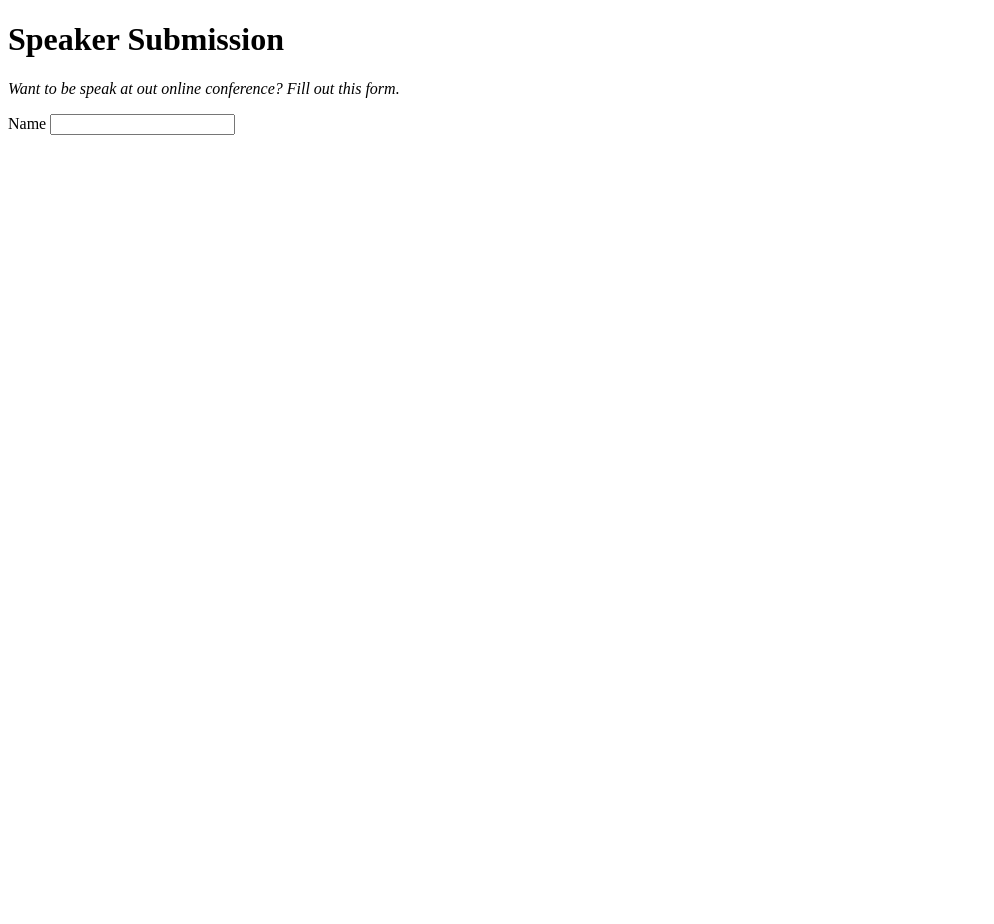
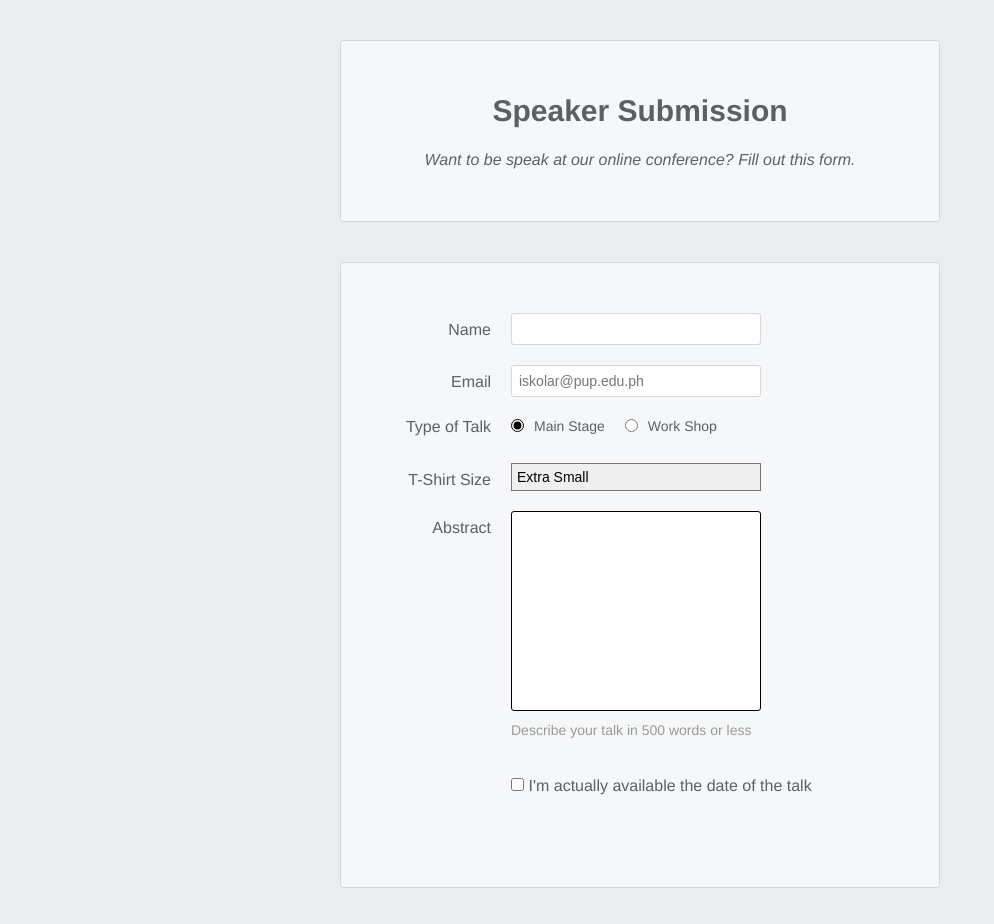
Before and after one commit to KCgumahin/Gumahin_HTML_FORMS, a plain HTML site: page speaker-submission.html in a window 1280 px wide. Shown: the whole page, without its empty margins (0-994 px from the left). Before the commit the page ends 800 px from the top, so only its background shows below. Drawn offline with Linux system fonts and the light colour scheme.

Commit message:
initial commit

```diff
--- a/speaker-submission.html
+++ b/speaker-submission.html
@@ -1,28 +1,89 @@
+
 <!DOCTYPE html>
 <html lang="en">
     <head>
-    <meta charset="UTF-8">
-    <meta name="viewport" content="width=device-width, initial-scale=1.0">
-    <title>Be our speaker</title>
-    <link rel="stylesheet" href="styles.css"/>
+        <meta charset='UTF-8'/>
+        <title>Hello, CSS</title>
+        <link rel='stylesheet' href='style.css'/>
+        <title>Be our Speaker.</title>
         </head>
-
 <body>
     <header>
-    <header class="speaker-from-header">
+        <header class="speaker-form-header">
             <h1>Speaker Submission</h1>
             <p>
             <em>
-            Want to be speak at out online conference?
-            Fill out this form.
+                Want to be speak at our online conference? Fill out this form.
             </em>
             </p>
         </header>
+
             <form action="" method="" class="speaker-form">
             <div class='form-row'>
                 <label for='full-name'>Name</label>
-        <input id='full-name'name='full-name' type= 'text'/>
+                <input id='full-name'name='full-name' type='text' />
+            </div>
+
+                <div class='form-row'>
+                    <label for ='email'>Email</label>
+                    <input id="'email"
+                    name='email'
+                    type='email'
+                    placeholder='iskolar@pup.edu.ph'/>
+
+                </div>
+
+
+                <div>
+                <fieldset class='legacy-form-row'>
+                <legend>Type of Talk</legend>
+                <input id='seminar-type-1'
+                name='seminar-type'
+                type='radio'
+                value='main-stage'
+                checked>
+                <label for="talk-type-1" class="radio-label">Main Stage</Main>
+
+                </Main></label>
+
+                <input id='seminar-type-2'
+                name='seminar-type'
+                type='radio'
+                value='work shop'/>
+                <label for='seminar-type-2'
+                class='radio-label'>Work Shop</label>
+                </fieldset>
+            </div>
+
+            <div class='form-row'>
+                <label for='t-shirt'>T-Shirt Size</label>
+                <select name='t-shirt' name='t-shirt'>
+                <option value='xs'>Extra Small</option>
+                <option value='s'>Small</option>
+                <option value='m'>Medium</option>
+                <option value='l'>Large</option>
+                </select>
+
+               </div>
+
+               <div class='form-row'>
+                <label for='abstract'>Abstract</label>
+                <textarea name='abstract' id='abstract'></textarea>
+                <div class='instructions'>Describe your talk in 500 words or less
+
+                </div>
+
+                <div class='form-row'>
+                    <label class='checkbox-label' for='available'>
+                    <input id='available'
+                    name='available'
+                    type='checkbox'
+                    value='is-available'/>
+                    <span>I'm actually available the date of the talk</span>
+                </label>
               </div>
             </form>
+
+
 </body>
 </html>
--- a/style.css
+++ b/style.css
@@ -3,41 +3,37 @@
     padding: 0;
     box-sizing: border-box;
 }
-body
-{
-    color: #5d605d;
+
+body{
+    color: #5D6063;
     background-color: #EAEDF0;
-    font-family: "Helvetica", "Arial", sans-serif;
+    font-family: 'Helvetica', 'Arial', sans-serif;
     font-size: 16px;
     line-height: 1.3;
-
-    display:flex;
+    display: flex;
     flex-direction: column;
     align-items: center;
 }
 
-.speaker-form-header
-{
+.speaker-form-header{
     text-align: center;
-    background-color: #F6f7f8;
+    background-color: #F6F7F8;
     border: 1px solid #D6D9DC;
     border-radius: 3px;
 
     width: 80%;
     margin: 40px 0;
-    margin-bottom: 20px;
+    padding: 50px;
 }
 
-.speaker-form-header h1
-{
+.speaker-form-header h1{
     font-size: 30px;
     margin-bottom: 20px;
 }
 
-.speaker-form
-{
-    background-color: #F6f7f8;
-    border: #D6D9DC;
+.speaker-form{
+    background-color: #F6F7F8;
+    border: 1px solid #D6D9DC;
     border-radius: 3px;
 
     width: 80%;
@@ -45,8 +41,7 @@ body
     margin: 0 0 40px 0;
 }
 
-.form-row
-{
+.form-row{
     margin-bottom: 40px;
     display: flex;
     justify-content: flex-start;
@@ -54,34 +49,114 @@ body
     flex-wrap: wrap;
 }
 
-.form-row input[type='text']
-{
+.form-row input[type='text'],
+.form-row input[type= 'email']{
     background-color: #FFFFFF;
     border: 1px solid #D6D9DC;
     border-radius: 3px;
+
     width: 100%;
     padding: 7px;
     font-size: 14px;
 }
 
-.form-row label
-{
+.form-row label{
+    margin-top: 15px;
+}
+
+.form-row input [type ="text"]:invalid ,
+.form-row input [type ="email"]:invalid {
+    border: 1px solid red;
+    color: red;
+    box-shadow: none;
+}
+
+.legacy-form-row {
+    border: none;
+    margin-bottom: 40px;
+}
+
+.legacy-form-row legend {
     margin-bottom: 15px;
 }
 
-@media only screen and (min-width: 700px)
-{
-    .speaker-form-header
-    .speaker-form{width: 600;}
+.legacy-form-row .radio-label {
+    display: block;
+    font-size: 14px;
+    padding: 0 20px 0 10px;
+}
+
+.legacy-form-row input[type="radio"] {
+    margin-top: 2px;
+}
+
+.legacy-form-row .radio-label,
+.legacy-form-row input[type="radio"] {
+    float: left;
+    accent-color: black;
+}
+
+.form-row  select {
+    width: 100%;
+    padding: 5px;
+    font-size: 14px;
+    -webkit-appearance: none;
+}
+
+.form-row textarea {
+    font-family:Arial, Helvetica, sans-serif;
+    font-size: 14px;
+
+    border: 1px solid black;
+    border-radius: 3px;
+
+    min-height: 200px;
+    margin-bottom: 10px;
+    padding: 7px;
+    resize: none;
+}
+
+
+.form-row .instructions {
+    color: #999999;
+    font-size: 14px;
+    margin-bottom: 30px;
+}
+
+.form-row .checkbox-label {
+    margin-bottom: 0;
+}
+
+
+
+@media only screen and (min-width: 700px){
+    .speaker-form-header,
+        .speaker-form{
+        width: 600px;
+        }
     .form-row{
         flex-direction: row;
         align-items: flex-start;
         margin-bottom: 20px;
     }
- .form-row input [type='text']{
+
+    .form-row input[type="text"],
+    .form-row input[type="email"],
+    .form-row select,
+    .form-row textarea {
         width: 250px;
         height: initial;
     }
+
+    .form-row .instructions {
+        margin-left: 120px;
+    }
+
+    .form-row .checkbox-label {
+        margin-left: 120px;
+        width: auto;
+    }
+
     .form-row label {
         text-align: right;
         width: 120px;
@@ -89,4 +164,31 @@ body
         padding-right: 20px;
     }
 
+    .legacy-form-row {
+        margin-bottom: 10px;
     }
+
+    .legacy-form-row legend {
+        width: 120px;
+        text-align: right;
+        padding-right: 20px;
+    }
+
+    .legacy-form-row legend {
+        float: left;
+    }
+
+    .form-row .instructions {
+        margin-left: 120px;
+    }
+
+    .form-row .checkbox-label {
+        margin-left: 120px;
+        width: auto;
+    }
+
+    .form-row button {
+        margin-left: 180px;
+    }
+
+}
```
Lines whose indentation alone changed are shown as unchanged.
